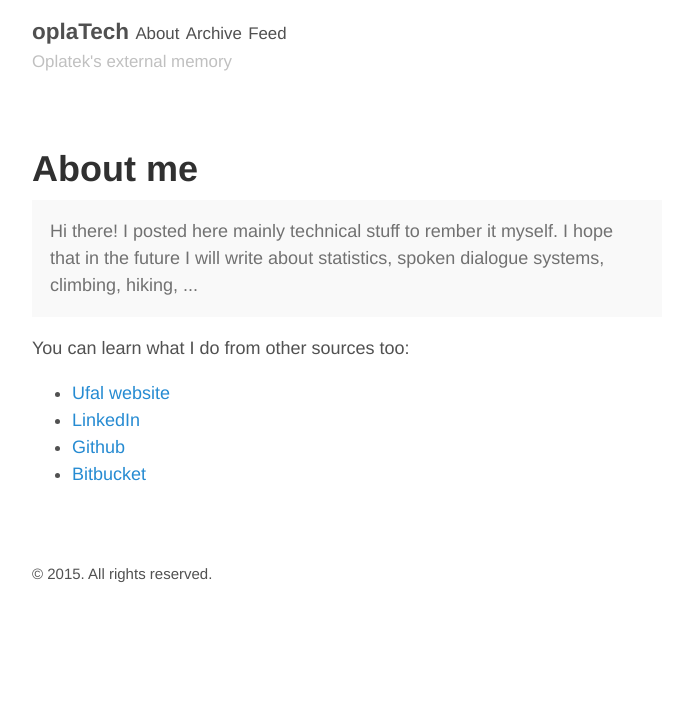
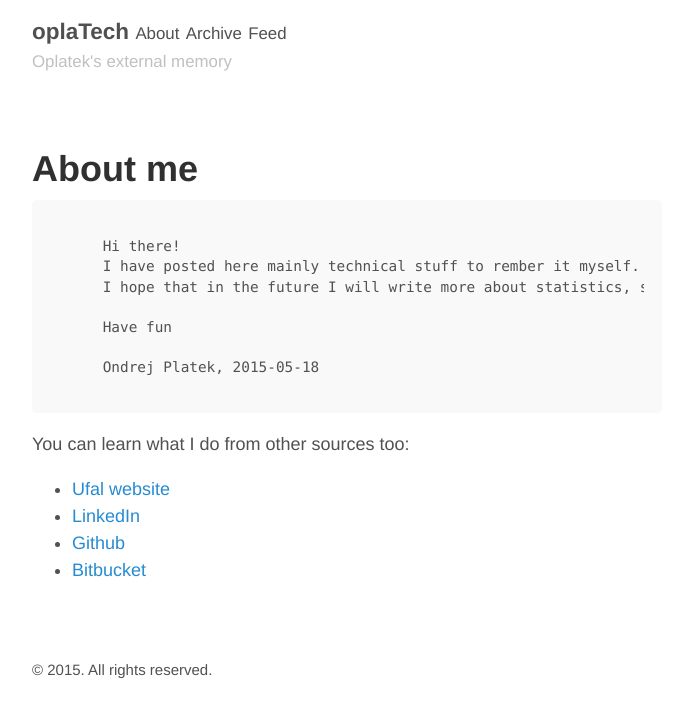
Before and after one commit to oplatek/oplatek.github.io, a Jekyll site: the page built from about.md, in a window 1280 px wide. Shown: the top 717 px of the page, without its empty margins (293-968 px from the left). Built offline with Jekyll 4.4.1, drawn with Linux system fonts in a browser that asks for light colours.

Commit message:
change about

````diff
--- a/about.md
+++ b/about.md
@@ -3,11 +3,15 @@ layout: page
 title: About me
 ---
 
-<p class="message">
+```
     Hi there!
-    I posted here mainly technical stuff to rember it myself.
-    I hope that in the future I will write about statistics, spoken dialogue systems, climbing, hiking, ...
-</p>
+    I have posted here mainly technical stuff to rember it myself.
+    I hope that in the future I will write more about statistics, spoken dialogue systems, climbing, hiking, ...
+
+    Have fun
+
+    Ondrej Platek, 2015-05-18
+```
 
 You can learn what I do from other sources too:
 
````
